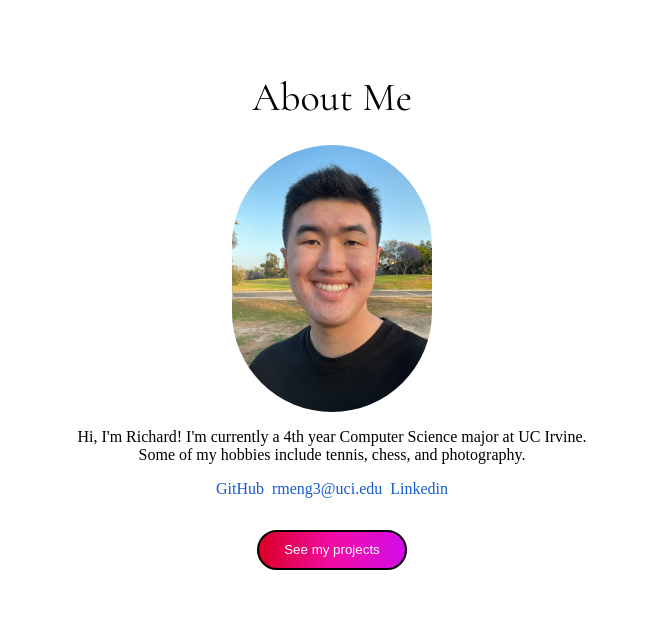
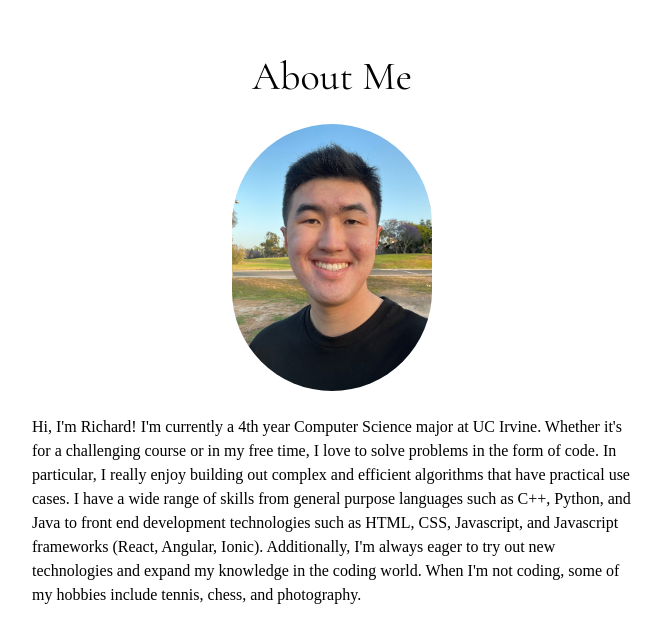
Before and after one commit to richardm213/portfolio-site-react, a React (Create React App) app: page / in a window 1280 px wide. Shown: the part 836-1475 px from the top of the page, without its empty margins (308-969 px from the left). Built offline with nearby package versions, Linux system fonts and the light colour scheme; a web font is replaced by a local one.

Commit message:
Update AboutMe description and style

```diff
--- a/src/AboutMe/AboutMe.js
+++ b/src/AboutMe/AboutMe.js
@@ -11,11 +11,19 @@ function AboutMe() {
           src={require("../assets/richard.jpeg")}
           alt="Richard Meng"
         />
-        <p>
+        <div id="about-me-text">
           Hi, I'm Richard! I'm currently a 4th year Computer Science major at UC
-          Irvine. <br />
-          Some of my hobbies include tennis, chess, and photography.
-        </p>
+          Irvine. Whether it's for a challenging course or in my free time, I
+          love to solve problems in the form of code. In particular, I really
+          enjoy building out complex and efficient algorithms that have
+          practical use cases. I have a wide range of skills from general
+          purpose languages such as C++, Python, and Java to front end
+          development technologies such as HTML, CSS, Javascript, and Javascript
+          frameworks (React, Angular, Ionic). Additionally, I'm always eager to
+          try out new technologies and expand my knowledge in the coding world.
+          When I'm not coding, some of my hobbies include tennis, chess, and
+          photography.
+        </div>
         <div class="links">
           <a class="link" href="https://github.com/richardm213">
             GitHub
--- a/src/AboutMe/style.css
+++ b/src/AboutMe/style.css
@@ -1,6 +1,6 @@
 .about-me {
-    padding-top: 8%;
-    height: 100vh;
+    height: 90vh;
+    padding-top: 10vh;
 }
 
 .about-me-box {
@@ -11,10 +11,16 @@
 
 .profile-pic {
     display: block;
-    margin: 0 auto;
+    margin: 0 auto 1.5em auto;
     width: 200px;
-    margin-bottom: 1em;
     border-radius: 100px;
+}
+
+#about-me-text {
+    margin: auto auto 1em auto;
+    max-width: 600px;
+    line-height: 1.5;
+    text-align: left;
 }
 
 .links {
```
